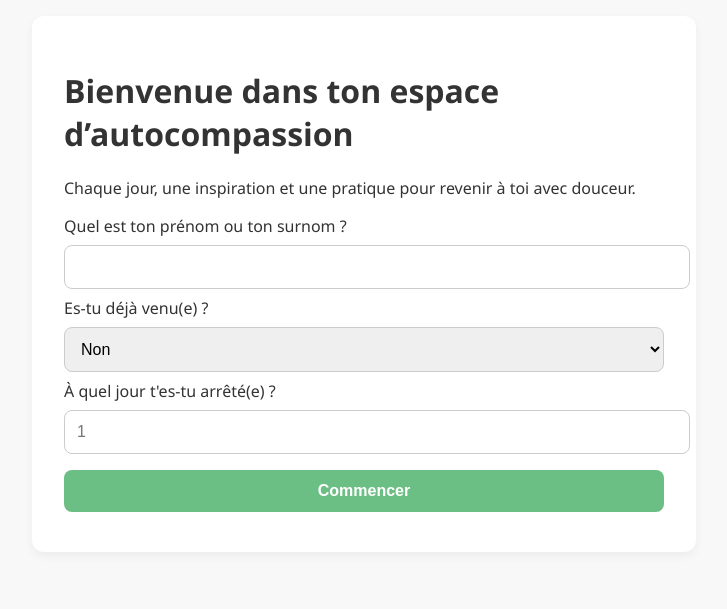
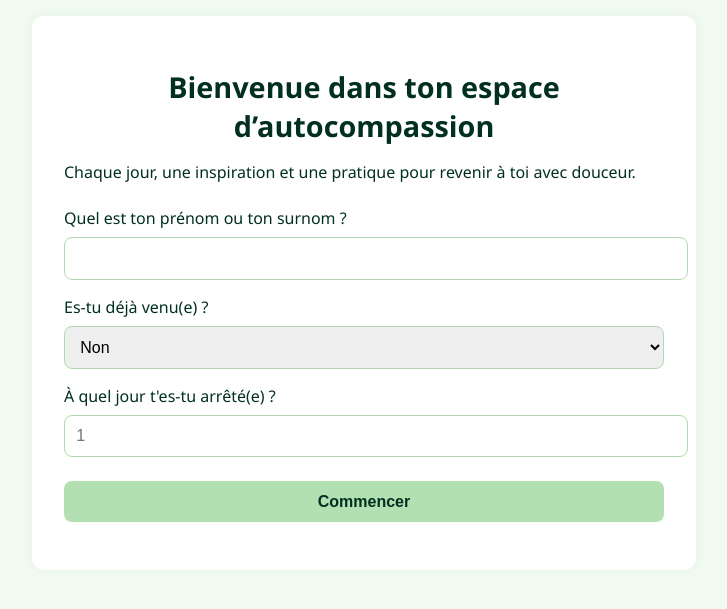
Before and after one commit to iceblink1303/inspirecompassion, a Flask app: page / in a window 1280 px wide. Shown: the top 609 px of the page, without its empty margins (276-1003 px from the left). Run offline with Flask 3, Linux system fonts and the light colour scheme.

Commit message:
Update style.css

```diff
--- a/static/style.css
+++ b/static/style.css
@@ -1,41 +1,57 @@
-{
-  box-sizing: border-box;
-}
-
 body {
-  font-family: "Segoe UI", sans-serif;
+    background-color: #f0faf0;
+    color: #023020;
+    font-family: 'Segoe UI', sans-serif;
     margin: 0;
     padding: 1rem;
-  background-color: #f8f8f8;
-  color: #333;
 }
 
 .container {
     max-width: 600px;
     margin: auto;
-  background: white;
+    background-color: #ffffff;
+    border-radius: 12px;
     padding: 2rem;
-  border-radius: 12px;
-  box-shadow: 0 4px 10px rgba(0, 0, 0, 0.05);
+    box-shadow: 0 0 10px rgba(0, 80, 0, 0.05);
+}
+
+h1 {
+    font-size: 1.8rem;
+    text-align: center;
+    margin-bottom: 1rem;
+}
+
+h2 {
+    font-size: 1.2rem;
+    margin-top: 1.5rem;
+}
+
+form {
+    margin-top: 1.5rem;
 }
 
 input, select, textarea, button {
     width: 100%;
-  padding: 0.75rem;
-  margin: 0.5rem 0;
     font-size: 1rem;
-  border: 1px solid #ccc;
+    padding: 0.7rem;
+    margin-top: 0.5rem;
+    margin-bottom: 1rem;
     border-radius: 8px;
+    border: 1px solid #b2d8b2;
+}
+
+textarea {
+    resize: vertical;
 }
 
 button {
-  background-color: #6cbf84;
-  color: white;
+    background-color: #b2e0b2;
+    color: #023020;
+    font-weight: bold;
     border: none;
     cursor: pointer;
-  font-weight: bold;
 }
 
 button:hover {
-  background-color: #5aa772;
+    background-color: #a0d0a0;
 }
```
Lines whose indentation alone changed are shown as unchanged.
